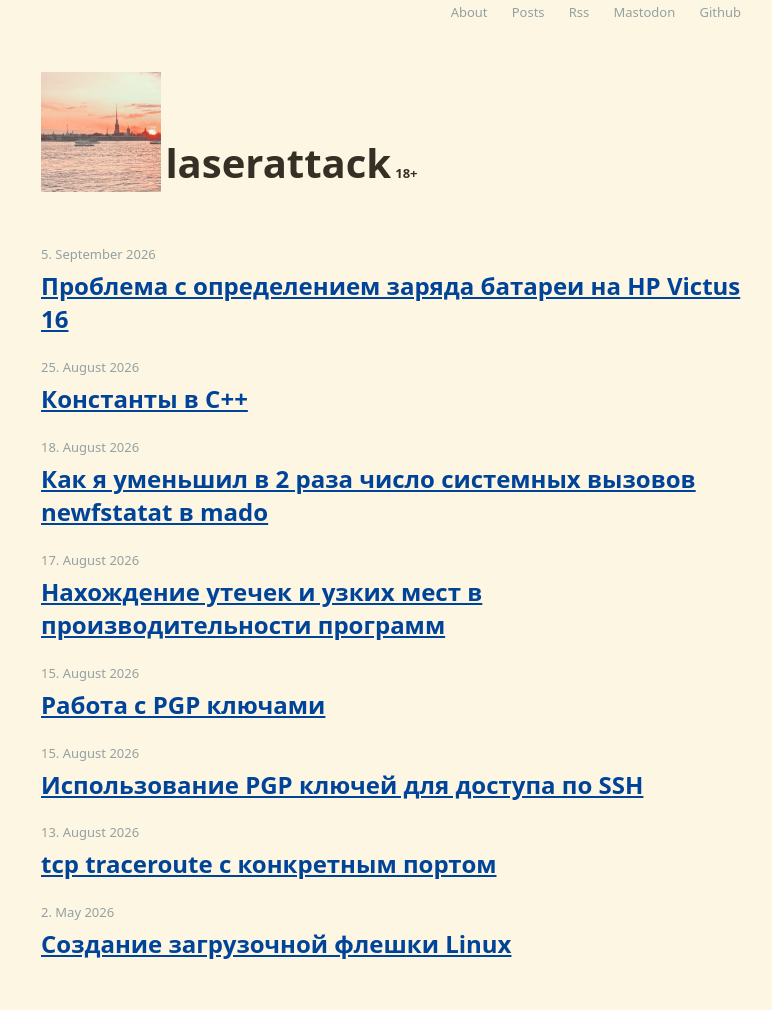
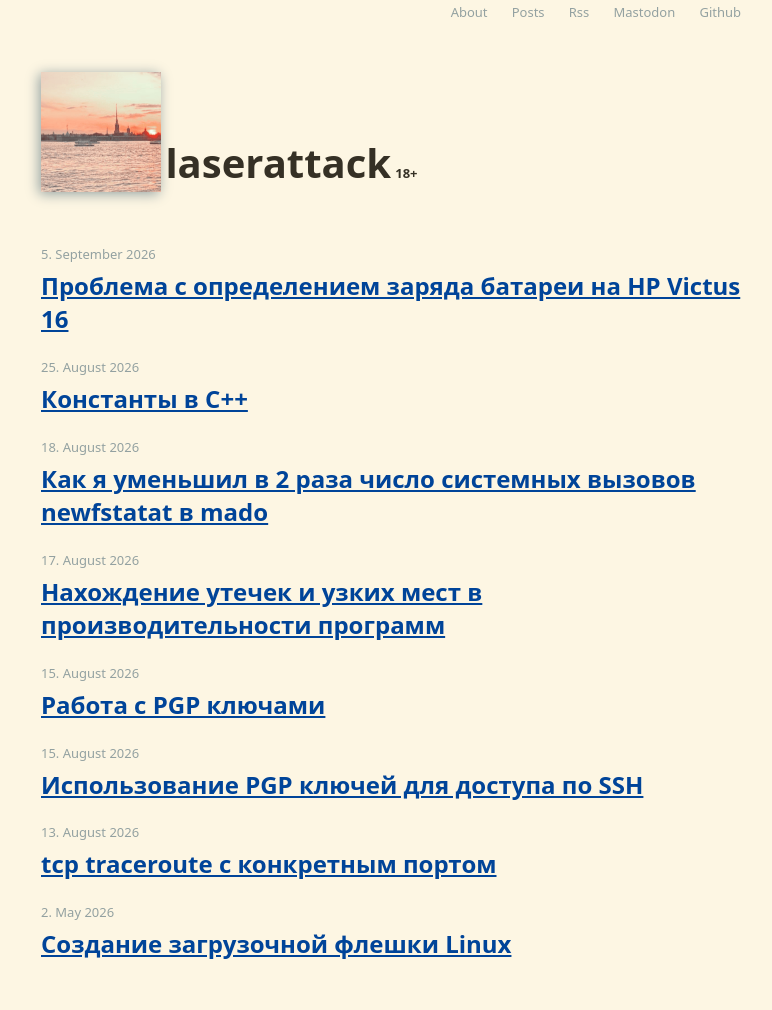
Before and after one commit to laserattack/laserattack.github.io, a Jekyll site: the page built from index.html, in a window 1280 px wide. Shown: the whole page, without its empty margins (249-1021 px from the left). Built offline with Jekyll 4.4.1, drawn with Linux system fonts in a browser that asks for light colours.

Commit message:
Move logo styles from HTML to CSS, switch heading font

```diff
--- a/_layouts/default.html
+++ b/_layouts/default.html
@@ -20,7 +20,7 @@
       <a rel="me" href="https://github.com/laserattack">Github</a>
     </nav>
     <header>
-      <h1><a href="/"><img alt="E" src="/assets/logo.png" width="120" height="120"></a> laserattack</h1>
+      <h1><a href="/"><img alt="E" src="/assets/logo.png"></a> laserattack</h1>
       <h4>18+</h4>
     </header>
     {{ content }}
--- a/_layouts/page.html
+++ b/_layouts/page.html
@@ -20,7 +20,7 @@
       <a rel="me" href="https://github.com/laserattack">Github</a>
     </nav>
     <header>
-      <h1><a href="/"><img alt="E" src="/assets/logo.png" width="120" height="120"></a> laserattack</h1>
+      <h1><a href="/"><img alt="E" src="/assets/logo.png"></a> laserattack</h1>
       <h4>18+</h4>
     </header>
     {{ content }}
--- a/assets/page.css
+++ b/assets/page.css
@@ -11,7 +11,7 @@
 }
 
 h1, h2, h3, h4 {
-  font-family: 'Noto Sans', sans-serif;
+  font-family: system-ui, sans-serif;
   text-align: left;
   margin-top: 40px;
 }
@@ -56,10 +56,12 @@
 }
 
 header h1 a img {
+  width: 120px;
+  height: 120px;
   vertical-align: -14px;
   margin-bottom: 0px;
   margin-right: -6px;
-  box-shadow: none;
+  box-shadow: -2px 2px 12px #93a1a1;
 }
 
 header h4 {
@@ -90,13 +92,6 @@
   box-shadow: 2px 2px 15px #93a1a1;
   margin-top: 10px;
   margin-bottom: 20px;
-}
-
-img#magit-logo {
-  box-shadow: unset;
-  display: block;
-  margin-left: auto;
-  margin-right: auto;
 }
 
 img.icon {
```
